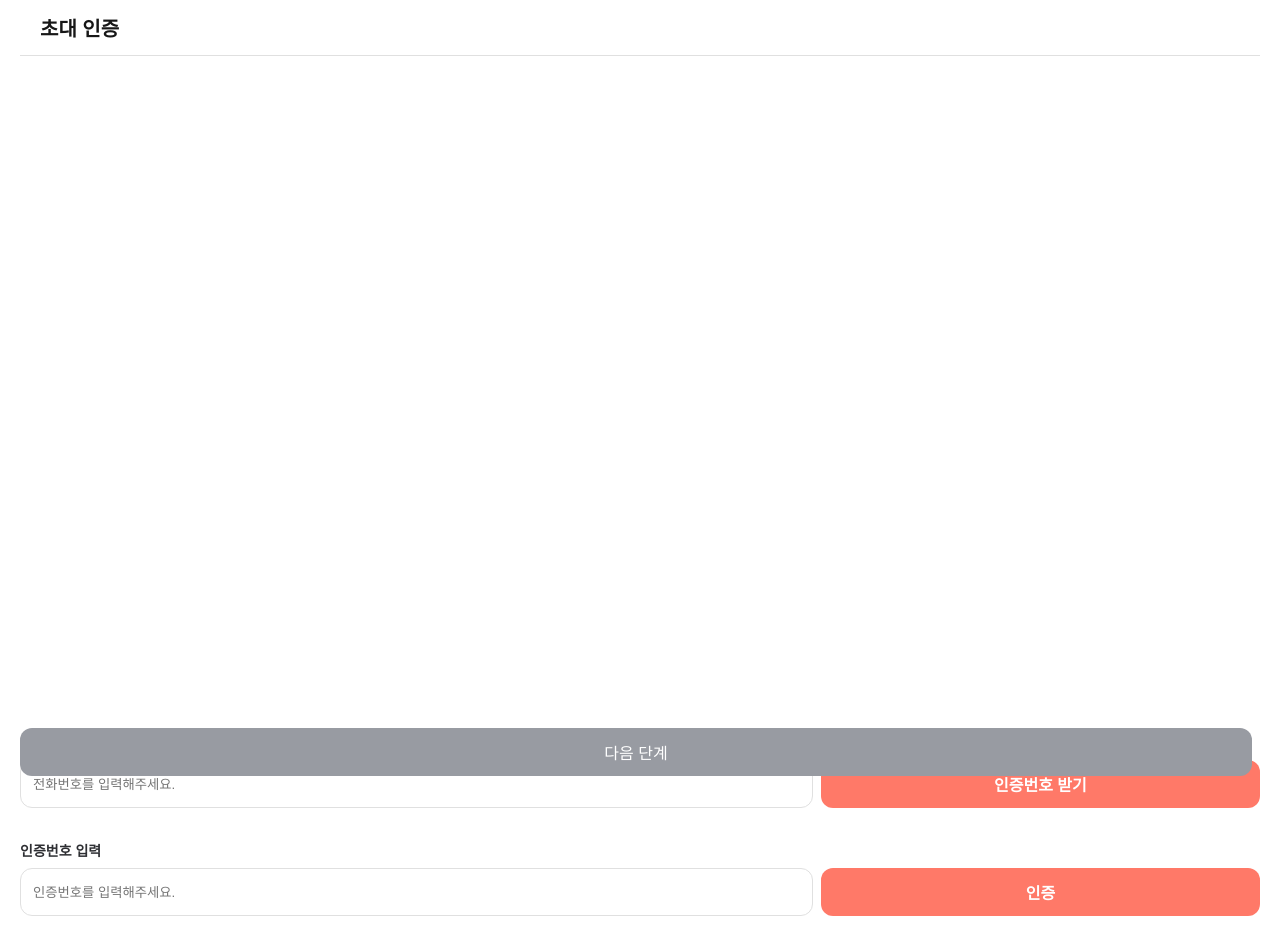
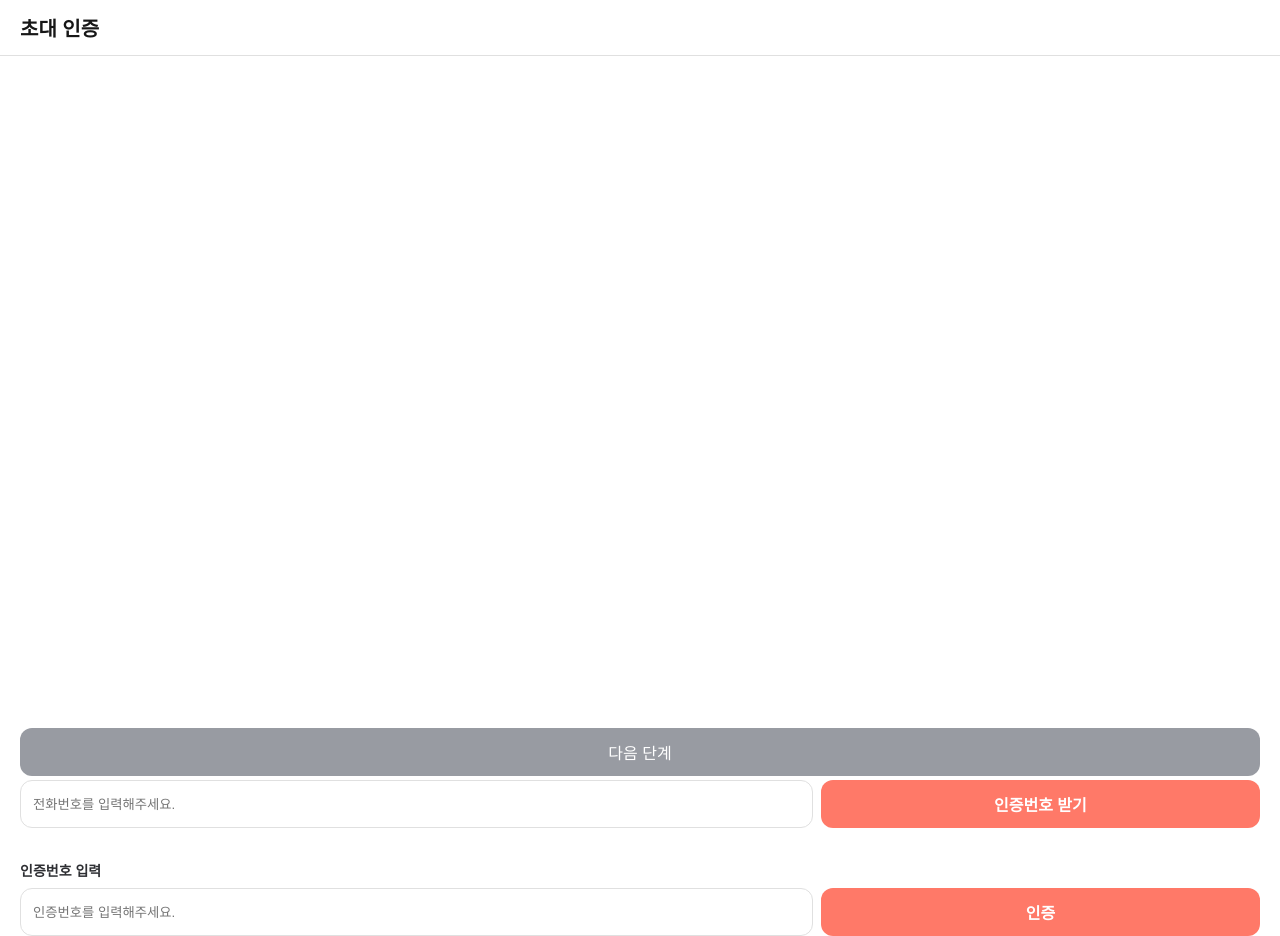
Before and after one commit to Intro-my-friend/imf-frontend, a Next.js app: page /register in a window 1280 px wide. Built offline with nearby package versions, Linux system fonts and the light colour scheme.

Commit message:
feat: 다음단계 Link 추가

```diff
--- a/app/register/page.module.scss
+++ b/app/register/page.module.scss
@@ -1,10 +1,10 @@
 .invitation{
   width: 100%;
   height: 100%;
-  padding:0 20px;
 
   .phone-wrapper{
     margin-top: calc(50% + 56px);
+    padding:0 20px;
 
     .sub-title{
       margin-bottom: 8px;
@@ -54,7 +54,8 @@
     background: #989BA2;
     border-radius: 12px;
     color: white;
-    width: calc(100% - 48px);
+    width: calc(100% - 40px);
     height: 48px;
+    margin:0 20px;
   }
 }
--- a/app/register/page.tsx
+++ b/app/register/page.tsx
@@ -61,7 +61,7 @@ export default function Invitation(){
                     <button className={$.send} onClick={handleVerifyClick}>인증</button>
                 </div>
             </div>
-            <Link className={$.next} href={"/"}>다음 단계</Link>
+            <Link className={$.next} href={"/purpose"}>다음 단계</Link>
         </div>
     )
 }
```
